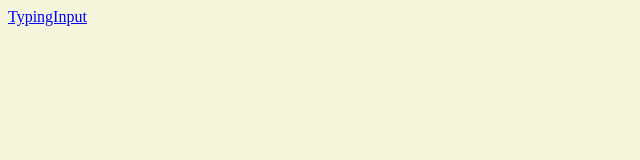
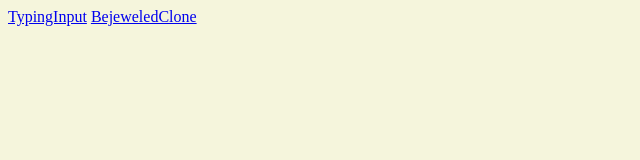
Before and after one commit to josiahhsu/josiahhsurepo, a plain HTML site: page index.html in a window 1280 px wide. Shown: the whole page, without its empty margins (0-640 px from the left). Drawn offline with Linux system fonts and the light colour scheme.

Commit message:
Update index.html

```diff
--- a/index.html
+++ b/index.html
@@ -9,4 +9,5 @@
 </head>
 <body>
     <a href="mockUp.html">TypingInput</a>
+    <a href="bejeweled.html">BejeweledClone</a>
 </body>
```
